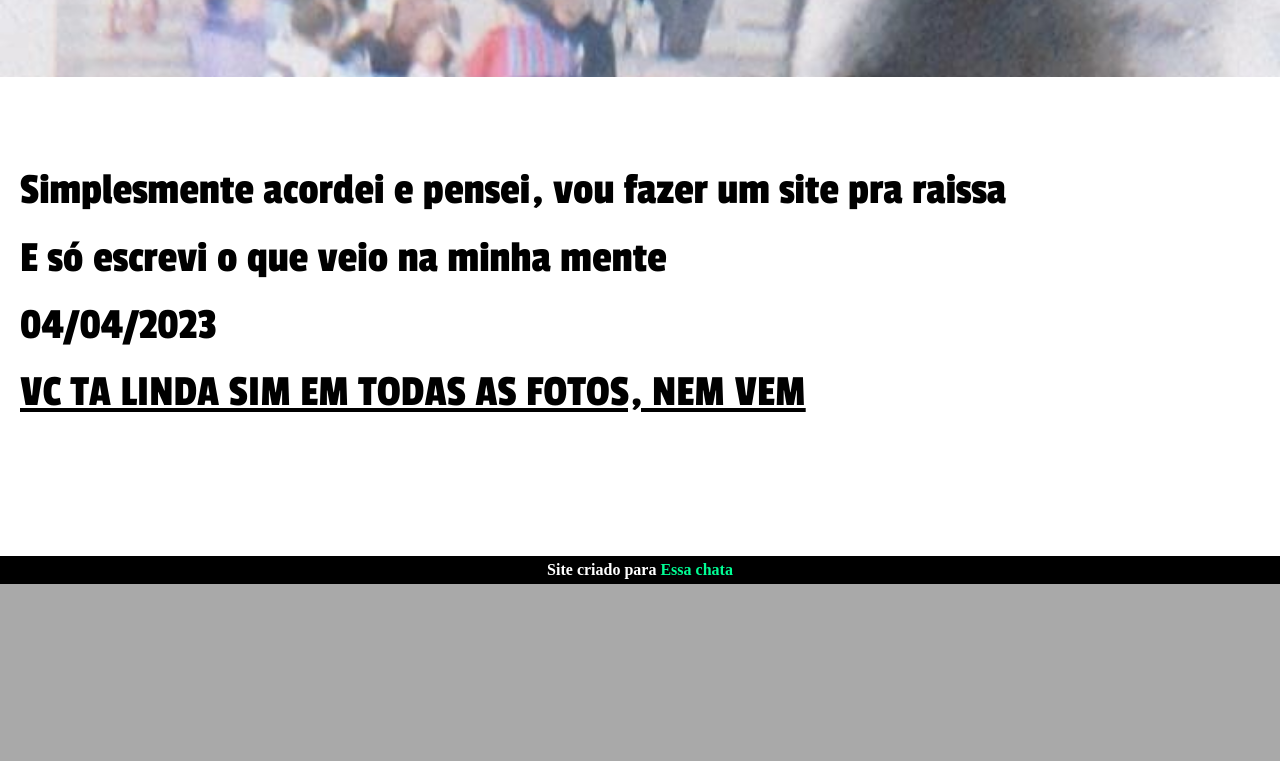
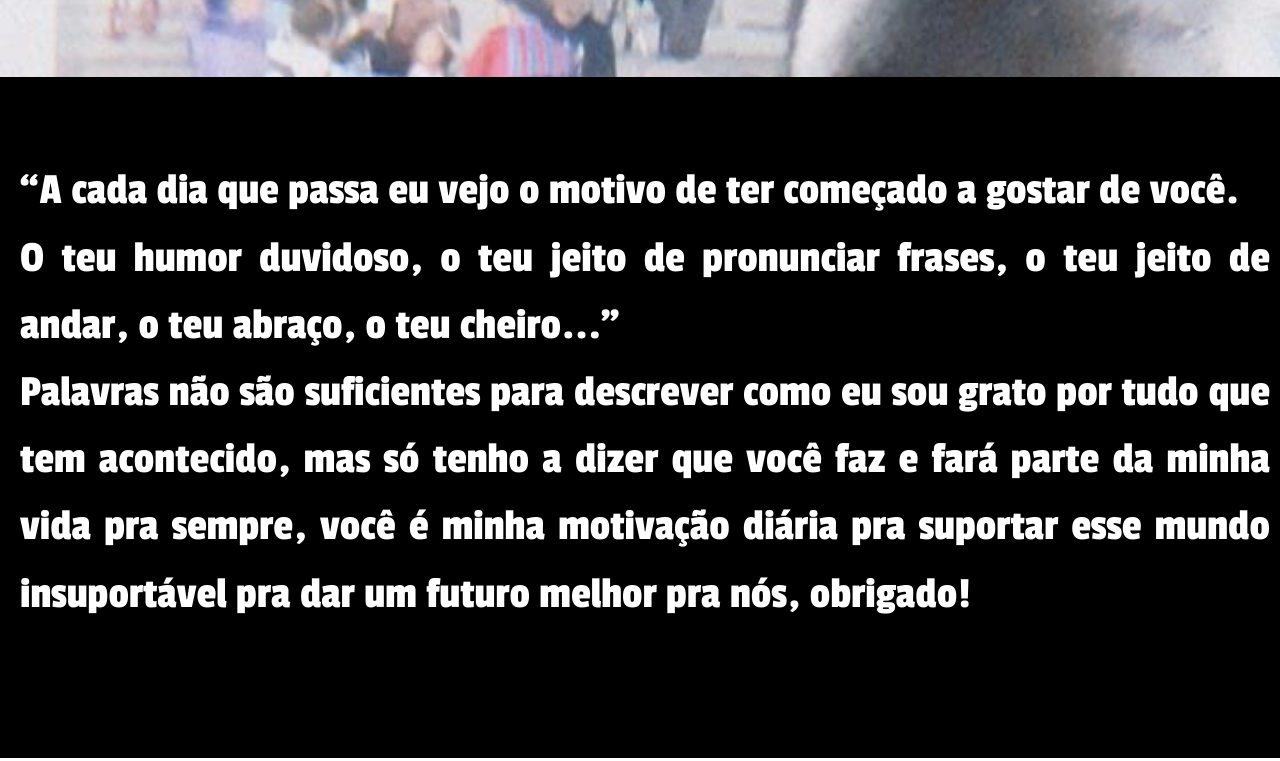
Before and after one commit to Likezaoo/projetinho-dela, a plain HTML site: page index.html in a window 1280 px wide. Shown: the part 2627-3388 px from the top of the page. Before the commit the page ends 3211 px from the top, so only its background shows below. Drawn offline with Linux system fonts and the light colour scheme.

Commit message:
att do projeto

```diff
--- a/index.html
+++ b/index.html
@@ -51,6 +51,11 @@
         </p>
     </section>
 
+    <section class="normal" id="frase">
+        <p> <q>A cada dia que passa eu vejo o motivo de ter começado a gostar de você. <br> O teu humor duvidoso, o teu jeito de pronunciar frases, o teu jeito de andar, o teu abraço, o teu cheiro...</q> <br>
+        Palavras não são suficientes para descrever como eu sou grato por tudo que tem acontecido, mas só tenho a dizer que você faz e fará parte da minha vida pra sempre, você é minha motivação diária pra suportar esse mundo insuportável pra dar um futuro melhor pra nós, obrigado! </p>
+    </section>
+
     <Section class="normal">
         <p>Simplesmente acordei e pensei, vou fazer um site pra raissa <br>
         E só escrevi o que veio na minha mente <br>
--- a/style.css
+++ b/style.css
@@ -80,6 +80,10 @@ section.imagem{
 
 
 }
+section#frase{
+    background-color: black;
+    color: white;
+}
 
 section#img01{
     background-image: url(imagens/foto1.jpg);
```
Also changed, not shown: imagens/download.jpg (added).
